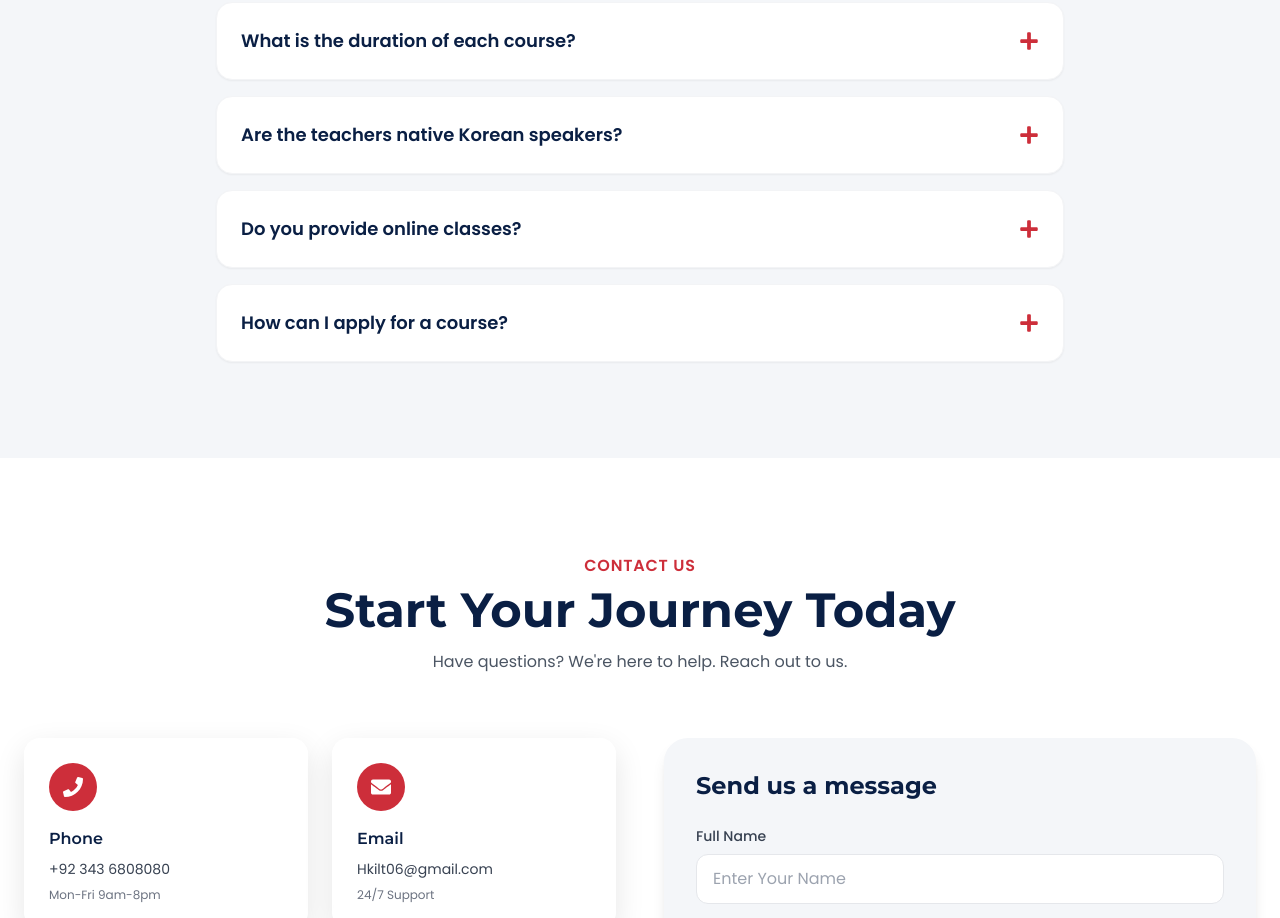
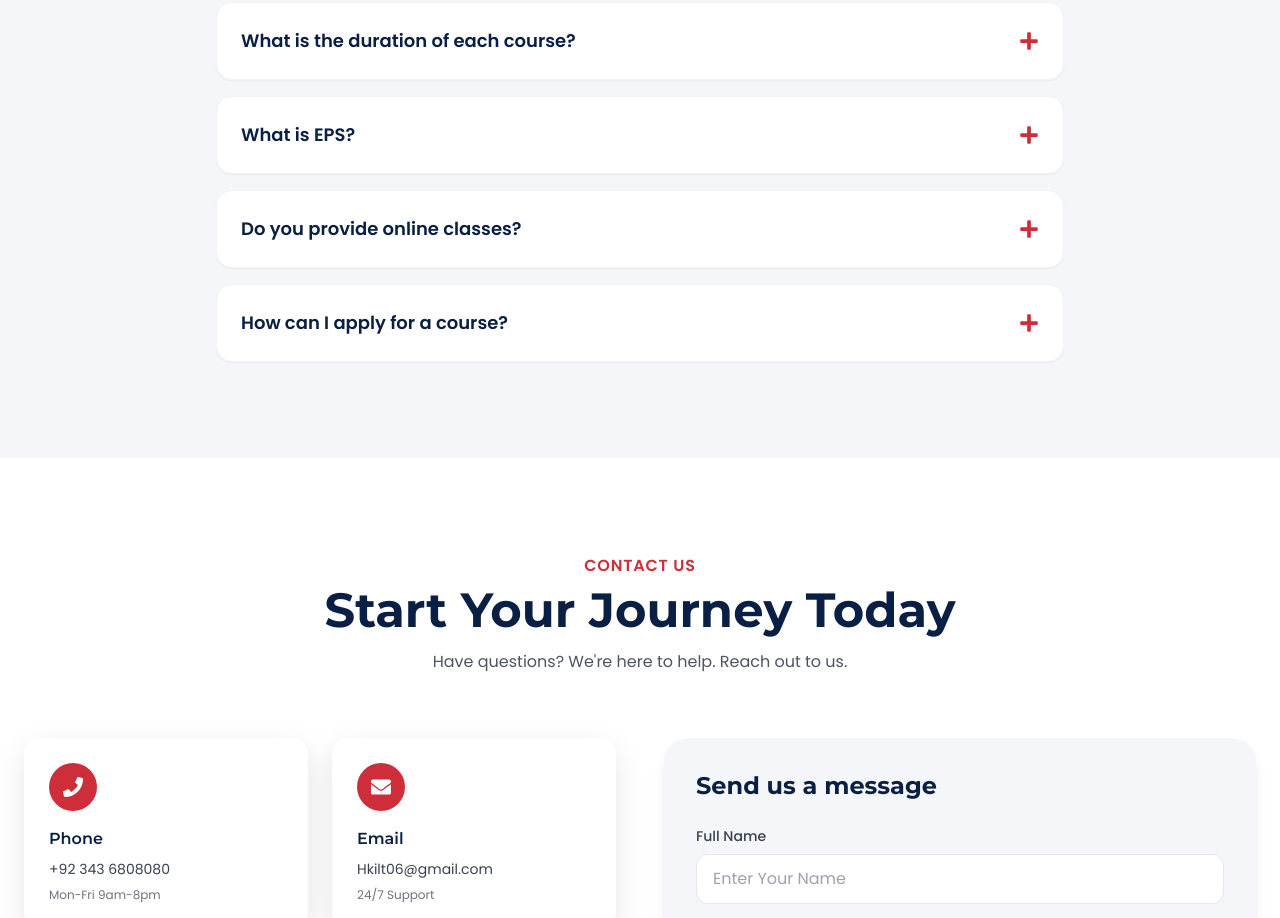
Before and after one commit to Ammarkhurram6/hk-korean-institute, a React (Vite) app: page / in a window 1280 px wide. Shown: the part 6880-7798 px from the top of the page. Built offline with nearby package versions, Linux system fonts and the light colour scheme; no server answers.

Commit message:
update FAQ

```diff
--- a/src/components/sections/FAQ.jsx
+++ b/src/components/sections/FAQ.jsx
@@ -15,8 +15,8 @@ const FAQ = () => {
       a: "Course durations vary. Beginner courses are typically 3 months, while TOPIK preparation is an intensive 2-month program.",
     },
     {
-      q: "Are the teachers native Korean speakers?",
-      a: "Yes, all our lead instructors are native Korean speakers with excellent English proficiency and teaching certifications.",
+      q: "What is EPS?",
+      a: "EPS, or Employment Permit System, is a government-managed system of South Korea that allows eligible foreign workers from participating countries to legally work in Korea. Through EPS, workers can apply for employment, take the required Korean language test, receive job opportunities from eligible Korean employers, complete the employment contract and visa process, and enter Korea legally for work. The system also provides workers with employment rights and protections under Korean labor laws.",
     },
     {
       q: "Do you provide online classes?",
```
